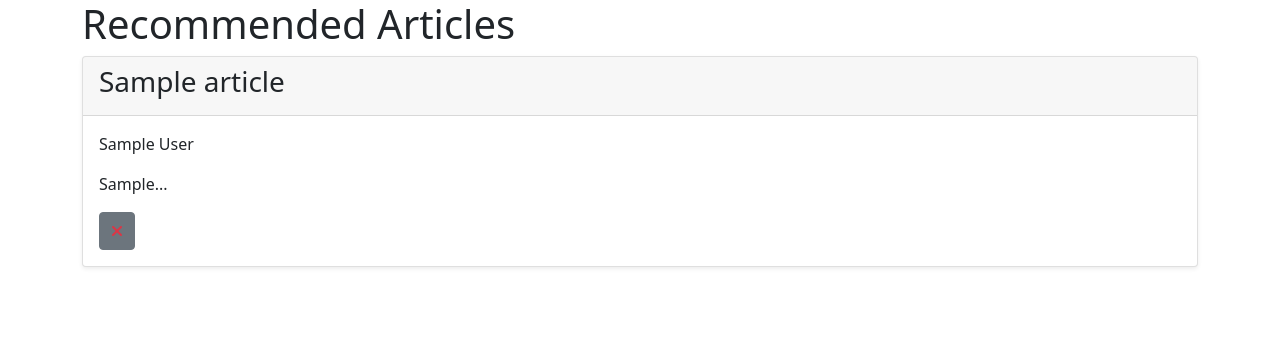
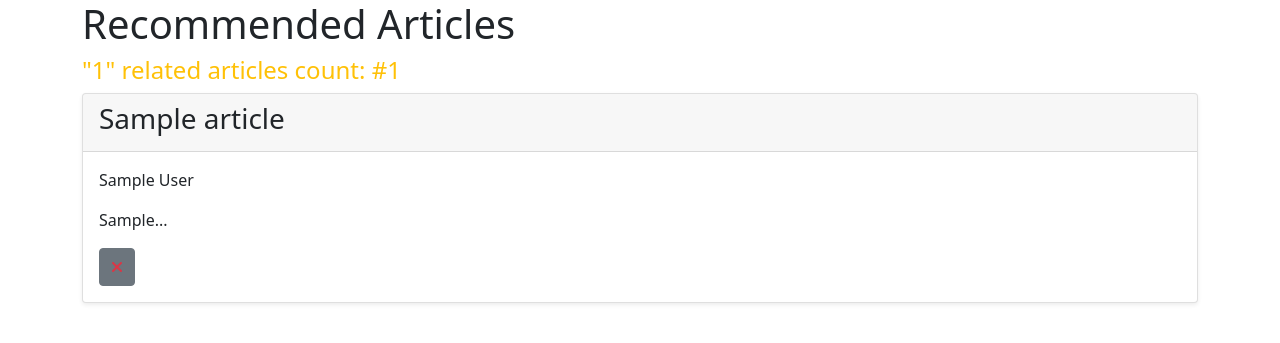
Before and after one commit to kocawin/longevity, a Django app: template templates/articles/articles.html in a window 1280 px wide. Shown: the top 343 px of the page. Run offline with Django 3.2, Linux system fonts and the light colour scheme; tables that the repository leaves empty hold one stand-in row (values such as "Sample post"); the template is opened without the code that fills it: values that come from a table or form of the project are taken from there, most other values are stand-ins (such as "Sample title", 1, 10 or a date in 2020); some libraries are stand-ins or nearby versions.

Commit message:
add count-word argument to test in frontend and fix user based recommendation bug

```diff
--- a/templates/articles/articles.html
+++ b/templates/articles/articles.html
@@ -19,14 +19,18 @@
 <main>
     <div class="container">
         <h1 class="">Recommended Articles</h1>
+        {% if count_word %}
+            <h4 class="text-warning">"<span id="count-word">{{ count_word }}</span>" related articles count:
+                #{{ count }}</h4>
+        {% endif %}
         {% for article in articles %}
             <div class="card shadow-sm" style="margin-bottom: 20px">
                 <div class="card-header">
-                    <h3>{{ article.title }}</h3>
+                    <h3 class="highlight">{{ article.title }}</h3>
                 </div>
                 <div class="card-body">
                     <p>{{ article.authors }}</p>
-                    <p>{{ article.abstract|slice:":200" }}...</p>
+                    <p class="highlight">{{ article.abstract|slice:":200" }}...</p>
                     <a class="close-article btn btn-secondary" data-id="{{ article.id }}"
                        target="_blank"><i class="fa fa-close text-danger"></i></a>
                 </div>
```
Also changed, not shown: apps/articles/views.py (+11 -3 lines), ReadMe.md.
